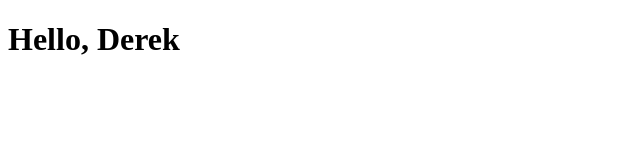
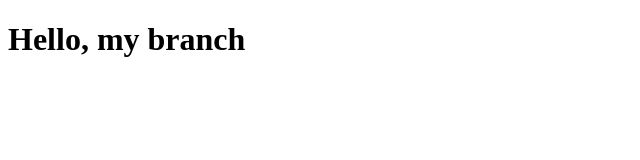
Before and after one commit to Carlos1026-web/PracticeGit, a plain HTML site: page index.html in a window 1280 px wide. Shown: the whole page, without its empty margins (0-640 px from the left). Drawn offline with Linux system fonts and the light colour scheme.

Commit message:
brach push

```diff
--- a/index.html
+++ b/index.html
@@ -6,6 +6,6 @@
     <title>Document</title>
 </head>
 <body>
-    <h1>Hello, Derek</h1>
+    <h1>Hello, my branch</h1>
 </body>
 </html>
```
